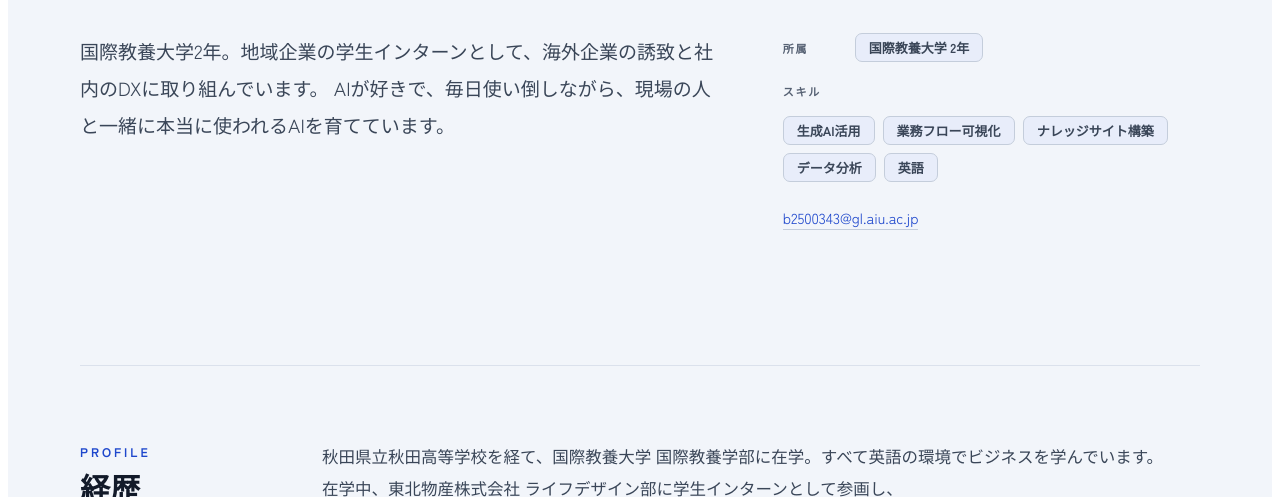
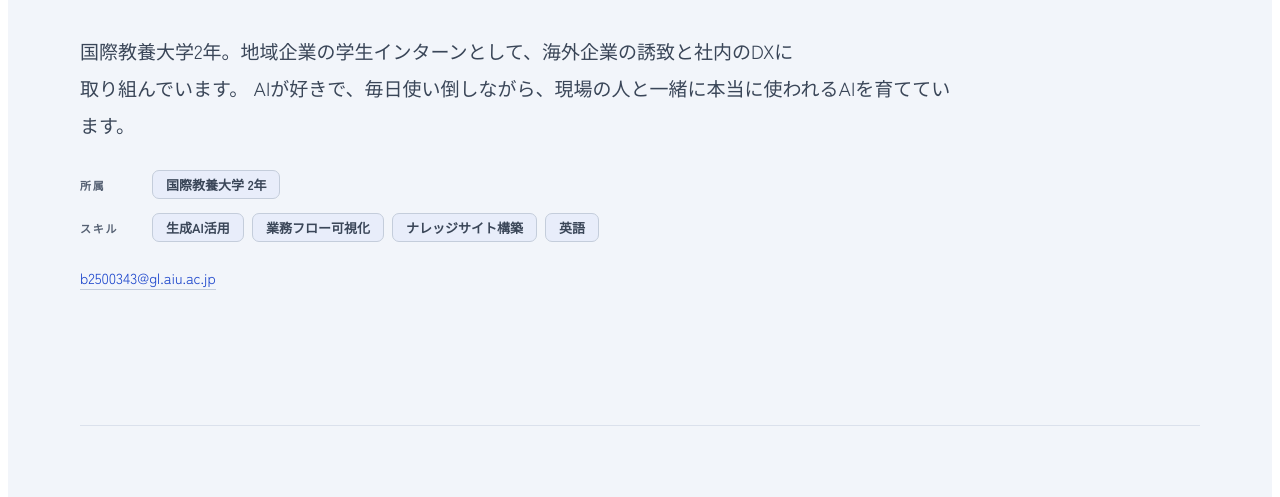
Before and after one commit to YukaINAOKA/yuka-inaoka, a plain HTML site: page index.html in a window 1280 px wide. Shown: the part 231-728 px from the top of the page. Drawn offline with Linux system fonts and the light colour scheme; a web font is replaced by a local one.

Commit message:
Add files via upload

```diff
--- a/index.html
+++ b/index.html
@@ -69,9 +69,8 @@
   .hero .name::after{content:"";flex:1;height:1px;background:var(--line)}
   .hero h1{font-family:var(--serif);font-weight:700;font-size:clamp(31px,6.6vw,53px);line-height:1.34;letter-spacing:.005em}
   .hero h1 .u{color:var(--accent)}
-  .hero .lead{font-size:clamp(17px,2.5vw,19px);color:var(--ink-2);line-height:1.95}
-  .hero-cols{display:grid;gap:28px;margin-top:28px}
-  @media(min-width:860px){.hero-cols{grid-template-columns:1.55fr 1fr;column-gap:56px;gap:0 56px;align-items:start}}
+  .hero .lead{font-size:clamp(17px,2.5vw,19px);color:var(--ink-2);line-height:1.95;max-width:46em}
+  .hero-cols{display:grid;gap:26px;margin-top:28px}
 
   .taggroups{display:grid;gap:13px}
   .tagrow{display:flex;gap:14px;align-items:baseline;flex-wrap:wrap}
@@ -156,13 +155,13 @@
     <h1><span class="nb">AIを、<span class="u">対話</span>で</span><span class="nb">現場に根づかせる。</span></h1>
     <div class="hero-cols">
     <p class="lead">
-      国際教養大学2年。地域企業の学生インターンとして、海外企業の誘致と社内のDXに取り組んでいます。
+      国際教養大学2年。地域企業の学生インターンとして、海外企業の誘致と社内のDXに<span class="nb">取り組んでいます。</span>
       AIが好きで、毎日使い倒しながら、現場の人と一緒に本当に使われるAIを育てています。
     </p>
     <div class="hero-meta">
     <div class="taggroups">
       <div class="tagrow"><span class="cat">所属</span><div class="chips"><span class="chip">国際教養大学 2年</span></div></div>
-      <div class="tagrow"><span class="cat">スキル</span><div class="chips"><span class="chip">生成AI活用</span><span class="chip">業務フロー可視化</span><span class="chip">ナレッジサイト構築</span><span class="chip">データ分析</span><span class="chip">英語</span></div></div>
+      <div class="tagrow"><span class="cat">スキル</span><div class="chips"><span class="chip">生成AI活用</span><span class="chip">業務フロー可視化</span><span class="chip">ナレッジサイト構築</span><span class="chip">英語</span></div></div>
     </div>
     <p class="contact"><a href="mailto:b2500343@gl.aiu.ac.jp">b2500343@gl.aiu.ac.jp</a></p>
     </div>
```
